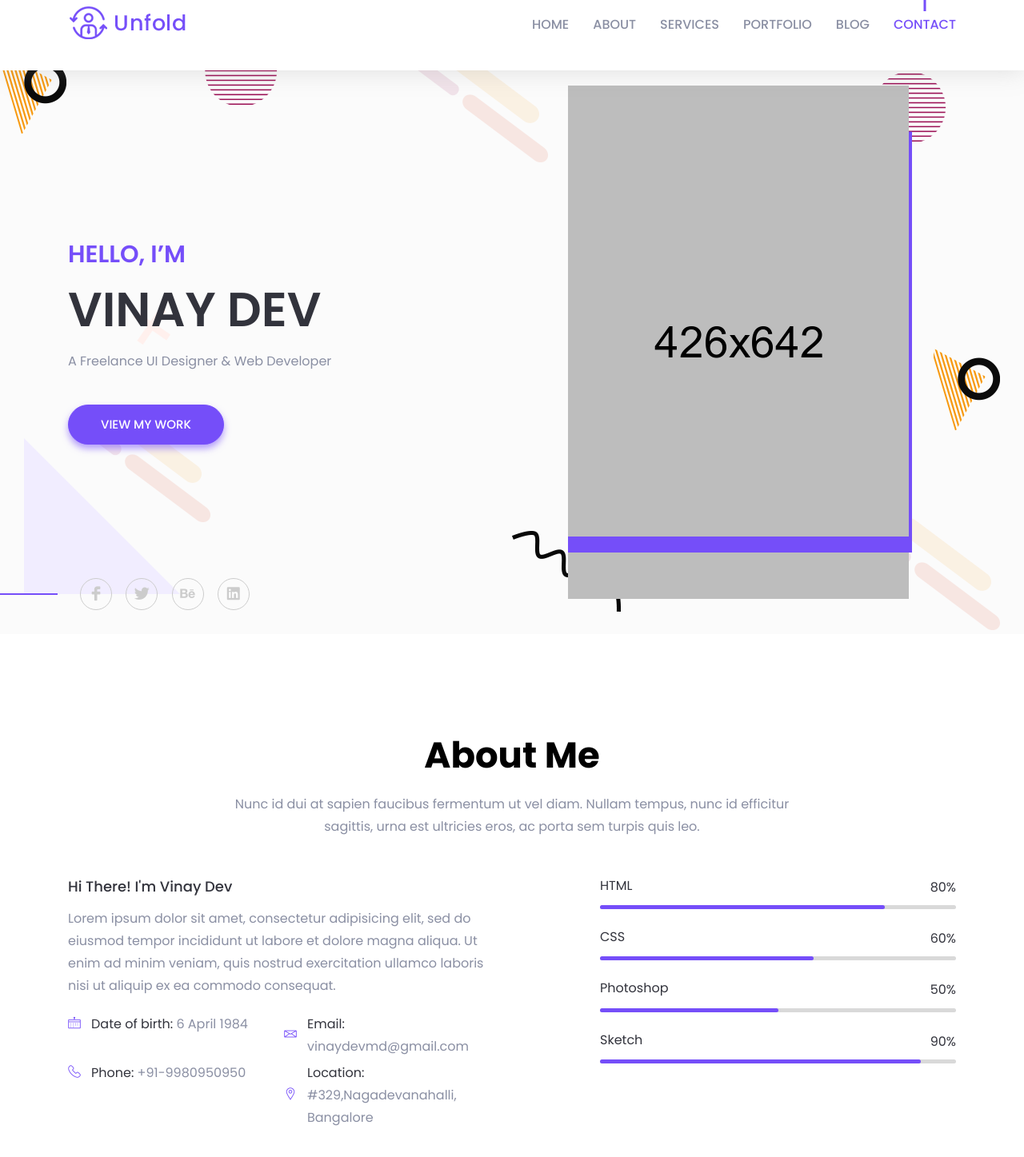
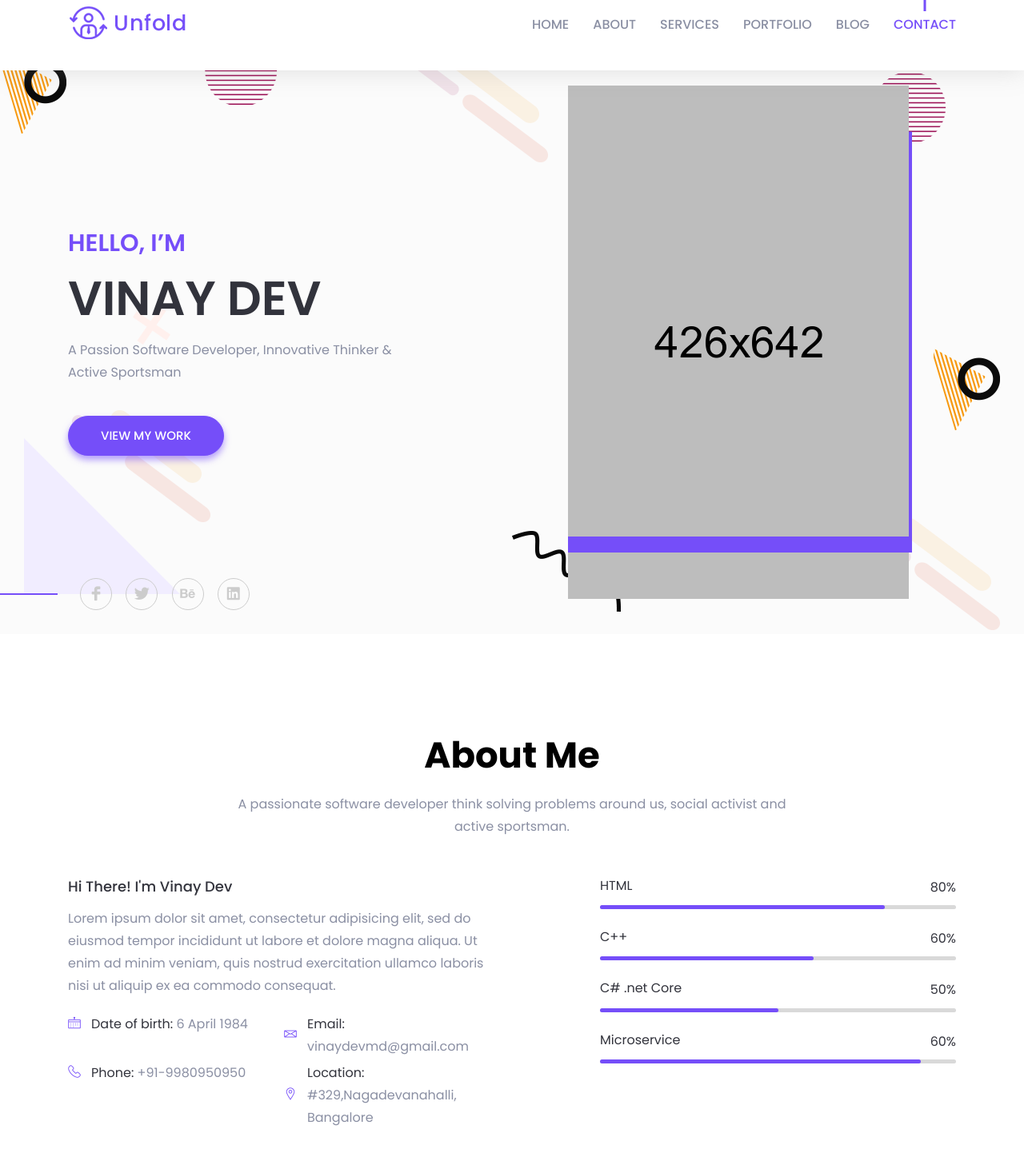
Before and after one commit to vinaydevmd/myweb, a plain HTML site: page VinayCustomWebsite/index.html in a window 1280 px wide. Shown: the part 27-1474 px from the top of the page at 80% size. Drawn offline with Linux system fonts and the light colour scheme; files whose address does not match are found by name.

Commit message:
Update
Added contents

```diff
--- a/VinayCustomWebsite/index.html
+++ b/VinayCustomWebsite/index.html
@@ -10,7 +10,7 @@
     <meta name="viewport" content="width=device-width, initial-scale=1, shrink-to-fit=no">
 
     <!--====== Title ======-->
-    <title>Unfold - Personal Portfolio & CV Template</title>
+    <title>Being Successful</title>
 
     <!--====== Favicon Icon ======-->
     <link rel="shortcut icon" href="assets/images/favicon.png" type="image/png">
@@ -126,7 +126,7 @@
                         <div class="header-content-right">
                             <h4 class="sub-title">Hello, I’m</h4>
                             <h1 class="title">Vinay Dev</h1>
-                            <p>A Freelance UI Designer & Web Developer</p>
+                            <p>A Passion Software Developer, Innovative Thinker & Active Sportsman</p>
                             <a class="main-btn" href="#work">View my Work</a>
                         </div> <!-- header content right -->
                     </div>
@@ -166,7 +166,7 @@
                 <div class="col-lg-8">
                     <div class="section-title text-center">
                         <h2 class="title">About Me</h2>
-                        <p>Nunc id dui at sapien faucibus fermentum ut vel diam. Nullam tempus, nunc id efficitur sagittis, urna est ultricies eros, ac porta sem turpis quis leo.</p>
+                        <p>A passionate software developer think solving problems around us, social activist and active sportsman.</p>
                     </div> <!-- section title -->
                 </div>
             </div> <!-- row -->
@@ -239,7 +239,7 @@
                         </div> <!-- skill item -->
                         <div class="skill-item mt-25">
                             <div class="skill-header">
-                                <h6 class="skill-title">CSS</h6>
+                                <h6 class="skill-title">C++</h6>
                                 <div class="skill-percentage">
                                     <div class="count-box counted">
                                         <span class="counter">60</span>
@@ -255,7 +255,7 @@
                         </div> <!-- skill item -->
                         <div class="skill-item mt-25">
                             <div class="skill-header">
-                                <h6 class="skill-title">Photoshop</h6>
+                                <h6 class="skill-title">C# .net Core</h6>
                                 <div class="skill-percentage">
                                     <div class="count-box counted">
                                         <span class="counter">50</span>
@@ -271,10 +271,10 @@
                         </div> <!-- skill item -->
                         <div class="skill-item mt-25">
                             <div class="skill-header">
-                                <h6 class="skill-title">Sketch</h6>
+                                <h6 class="skill-title">Microservice</h6>
                                 <div class="skill-percentage">
                                     <div class="count-box counted">
-                                        <span class="counter">90</span>
+                                        <span class="counter">60</span>
                                     </div>
                                     %
                                 </div>
@@ -772,7 +772,7 @@
                             </a>
                             <p class="mt-">Lorem ipsum dolor sit amet, consectetur adipisicing elit, sed do eiusmod tempor inci- didunt ut labore et dolore magna aliqua. Ut enim ad minim veniam, quis nostrud exe- rcitation ullamco laboris nisi ut aliquip ex ea commodo consequat.</p>
                             <ul>
-                                <li><a href="#"><i class="lni-facebook-filled"></i></a></li>
+                                <li><a href="#www.facebook.com"><i class="lni-facebook-filled"></i></a></li>
                                 <li><a href="#"><i class="lni-twitter-original"></i></a></li>
                                 <li><a href="#"><i class="lni-pinterest"></i></a></li>
                                 <li><a href="#"><i class="lni-linkedin-original"></i></a></li>
```
